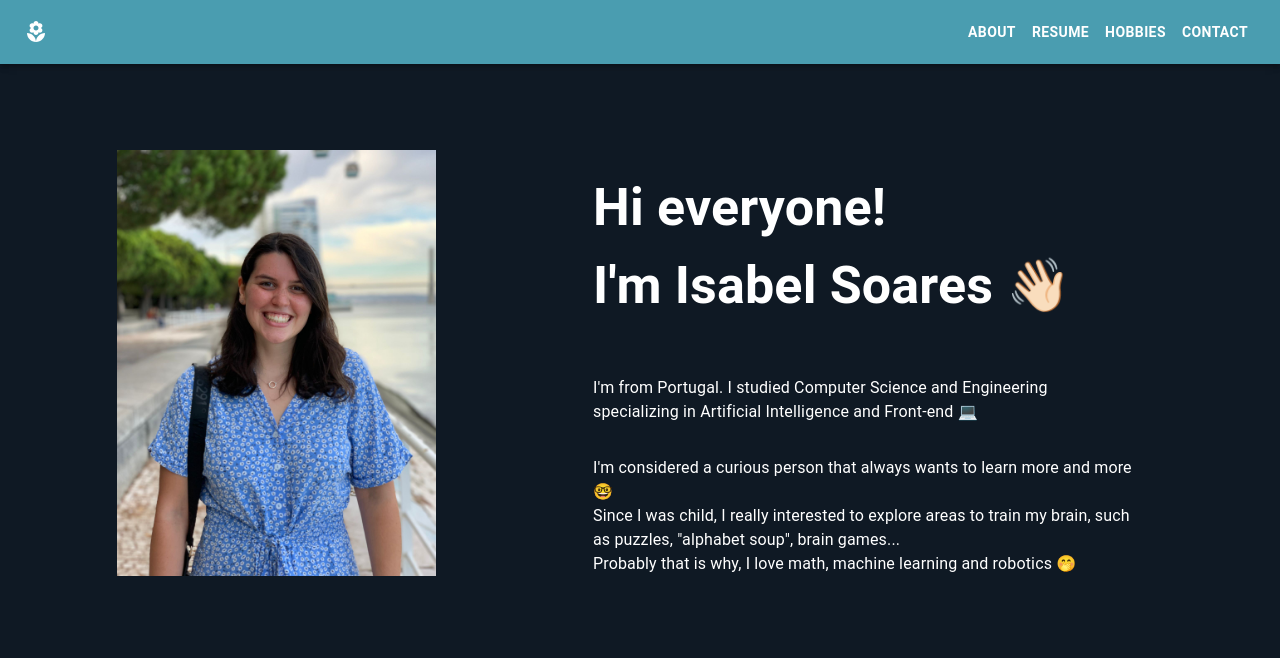
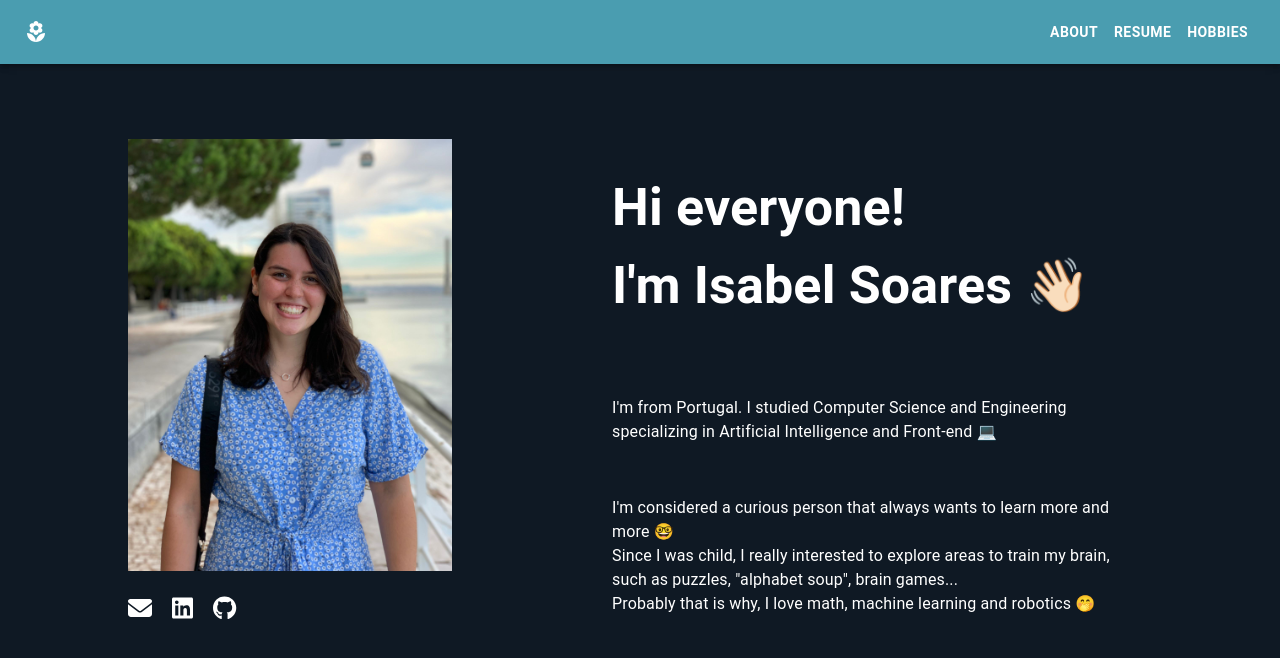
Before and after one commit to isabelSoares/myWebSite, a React (Create React App) app in the folder ts-app/: page / in a window 1280 px wide. Shown: the top 658 px of the page. Built offline with nearby package versions, Linux system fonts and the light colour scheme.

Commit message:
Added contact info to home page!

```diff
--- a/ts-app/src/App.tsx
+++ b/ts-app/src/App.tsx
@@ -3,7 +3,8 @@ import './App.scss';
 import { BrowserRouter as Router, Routes, Route } from 'react-router-dom';
 import { TopBar } from './components/top-bar/TopBar';
 import { AboutMe } from './components/about-me/AboutMe';
-import { ContactMe } from './components/contact-me/ContactMe';
+import { ResumeCV } from './components/resume/ResumeCV';
+
 import { CssBaseline, ThemeProvider, createTheme } from '@mui/material';
 
 const darkTheme = createTheme({
@@ -29,7 +30,7 @@ function App() {
         <TopBar/>
         <Routes>
           <Route path="/" element={<AboutMe />} />
-          <Route path="/contact" element={<ContactMe />} />
+          <Route path="/resume" element={<ResumeCV />} />
         </Routes>
       </Router>
     </ThemeProvider>
--- a/ts-app/src/components/about-me/AboutMe.scss
+++ b/ts-app/src/components/about-me/AboutMe.scss
@@ -4,8 +4,9 @@
     align-items: center;
     justify-content: center;
     font-size: calc(10px + 2vmin);
-    padding: 70px;
-    gap: 20px;
+    padding: 100px;
+    padding-top: 70px;
+    gap: 160px;
 }
 
 .about-me-photo{
@@ -14,11 +15,11 @@
     align-content: space-around;
     justify-content: center;
     align-items: flex-start;
-    max-width: 40%;
+    max-width: 30%;
     max-height: 40%;
 
     img {
-        width: 70%;
+        width: 100%;
     }
 }
 
@@ -29,6 +30,8 @@
     align-items: flex-start;
     justify-content: flex-start;
     max-width: 50%;
+    max-height: 20%;
+    gap: 20px;
 
     h1 {
         width: 100%;
@@ -41,3 +44,55 @@
         font-size: medium;
     }
 }
+
+.contact-me{
+    display: flex;
+    flex-direction: row;
+    align-items: center;
+    justify-content: center;
+    max-width: 100%;
+    padding-top: 20px;
+    gap: 20px;
+
+    .contact-me-mail{
+        display: flex;
+        flex: 1 1 0;
+        flex-direction: row;
+        align-items: center;
+        justify-content: center;
+        width: 70%;
+        font-size: x-large;
+
+        a {
+            color: white;
+        }
+    }
+
+    .contact-me-linkedin{
+        display: flex;
+        flex: 1 1 0;
+        flex-direction: row;
+        align-items: center;
+        justify-content: center;
+        width: 100%;
+        font-size: x-large;
+
+        a {
+            color: white;
+        }
+    }
+
+    .contact-me-github{
+        display: flex;
+        flex: 1 1 0;
+        flex-direction: row;
+        align-items: center;
+        justify-content: center;
+        width: 100%;
+        font-size: x-large;
+
+        a {
+            color: white;
+        }
+    }
+}
--- a/ts-app/src/components/about-me/AboutMe.tsx
+++ b/ts-app/src/components/about-me/AboutMe.tsx
@@ -2,6 +2,10 @@ import React from 'react';
 import './AboutMe.scss';
 
 import image from './../../resources/meMyselfAndI.JPG';
+
+import { FontAwesomeIcon } from '@fortawesome/react-fontawesome';
+import { faEnvelope } from '@fortawesome/free-solid-svg-icons';
+import {faGithub, faLinkedin} from '@fortawesome/free-brands-svg-icons';
 
 interface IProps {}
 
@@ -10,6 +14,23 @@ export const AboutMe = (props: IProps) => {
         <div className="about-me">
             <div className="about-me-photo">
                 <img src={image} alt="MeMyselfAndI"/>
+                <div className="contact-me">
+                    <div className="contact-me-mail">
+                        <a href="mailto:isabel.srsoares@gmail.com">
+                            <FontAwesomeIcon icon={faEnvelope} />
+                        </a>
+                    </div>
+                    <div className="contact-me-linkedin">
+                        <a href="https://www.linkedin.com/in/isabel-soares-58116b1a4?original_referer=https%3A%2F%2Fgithub.com%2F" target="_blank"  rel="noopener noreferrer">
+                            <FontAwesomeIcon icon={faLinkedin} />
+                        </a>
+                    </div>
+                    <div className="contact-me-github">
+                        <a href="https://github.com/isabelSoares"  target="_blank"  rel="noopener noreferrer">
+                            <FontAwesomeIcon icon={faGithub} />
+                        </a>
+                    </div>
+                </div>
             </div>
             <div className='about-me-text'>
                 <h1>
--- a/ts-app/src/components/contact-me/ContactMe.scss
+++ /dev/null
@@ -1,39 +0,0 @@
-.contact-me{
-    display: flex;
-    flex-direction: column;
-    color: white;
-    align-items: center;
-    justify-content: center;
-    max-width: 100%;
-    padding: 90px;
-
-    h1 {
-        width: 100%;
-        text-align: center;
-    }
-    .contact-me-linkedin{
-        display: flex;
-        flex-direction: row;
-        align-items: flex-start;
-        justify-content: flex-start;
-        width: 100%;
-        font-size: x-large;
-    }
-}
-
-
-.contact-me-text{
-    display: flex;
-    flex-direction: column;
-    color: white;
-    align-items: flex-start;
-    justify-content: flex-start;
-    max-width: 50%;
-
-    p {
-        width: 95%;
-        text-align: left;
-        font-size: medium;
-    }
-
-}
--- a/ts-app/src/components/contact-me/ContactMe.tsx
+++ /dev/null
@@ -1,24 +0,0 @@
-import React from 'react';
-import './ContactMe.scss';
-
-import { FontAwesomeIcon } from '@fortawesome/react-fontawesome';
-import {faLinkedin} from '@fortawesome/free-brands-svg-icons';
-
-interface IProps {}
-
-export const ContactMe = (props: IProps) => {
-    return(
-        <div className='contact-me'>
-            <h1>
-                To contact me, I left below some options:
-            </h1>
-            <div className='contact-me-linkedin'>
-                <FontAwesomeIcon icon={faLinkedin} />
-                <a href="https://www.linkedin.com/in/isabel-soares-58116b1a4?original_referer=https%3A%2F%2Fgithub.com%2F">
-                    LinkedIn
-                </a>
-            </div>
-        </div>
-
-    )
-}
--- /dev/null
+++ b/ts-app/src/components/resume/ResumeCV.scss
@@ -0,0 +1,15 @@
+.resume-cv{
+    display: flex;
+    flex-direction: column;
+    color: white;
+    align-items: center;
+    justify-content: center;
+    max-width: 100%;
+    padding: 90px;
+
+    h1 {
+        width: 100%;
+        text-align: center;
+        color: #e6db74;
+    }
+}
--- /dev/null
+++ b/ts-app/src/components/resume/ResumeCV.tsx
@@ -0,0 +1,15 @@
+import React from 'react';
+import './ResumeCV.scss';
+
+interface IProps {}
+
+export const ResumeCV = (props: IProps) => {
+    return(
+        <div className='resume-me'>
+            <h1>
+                Here you could find some information about my profissional career until now!
+            </h1>
+        </div>
+
+    )
+}
--- a/ts-app/src/components/top-bar/TopBar.tsx
+++ b/ts-app/src/components/top-bar/TopBar.tsx
@@ -8,7 +8,7 @@ import './TopBar.scss';
 
 interface IProps {}
 
-const pages = ['About', 'Resume', 'Hobbies', 'Contact'];
+const pages = ['About', 'Resume', 'Hobbies'];
 
 export const TopBar = (props: IProps) => {
     const navigate = useNavigate();
@@ -20,7 +20,7 @@ export const TopBar = (props: IProps) => {
     };
 
     const constHandleButtonClick = () => {
-        navigate('/contact');
+        navigate('/resume');
     }
 
     return (
```
